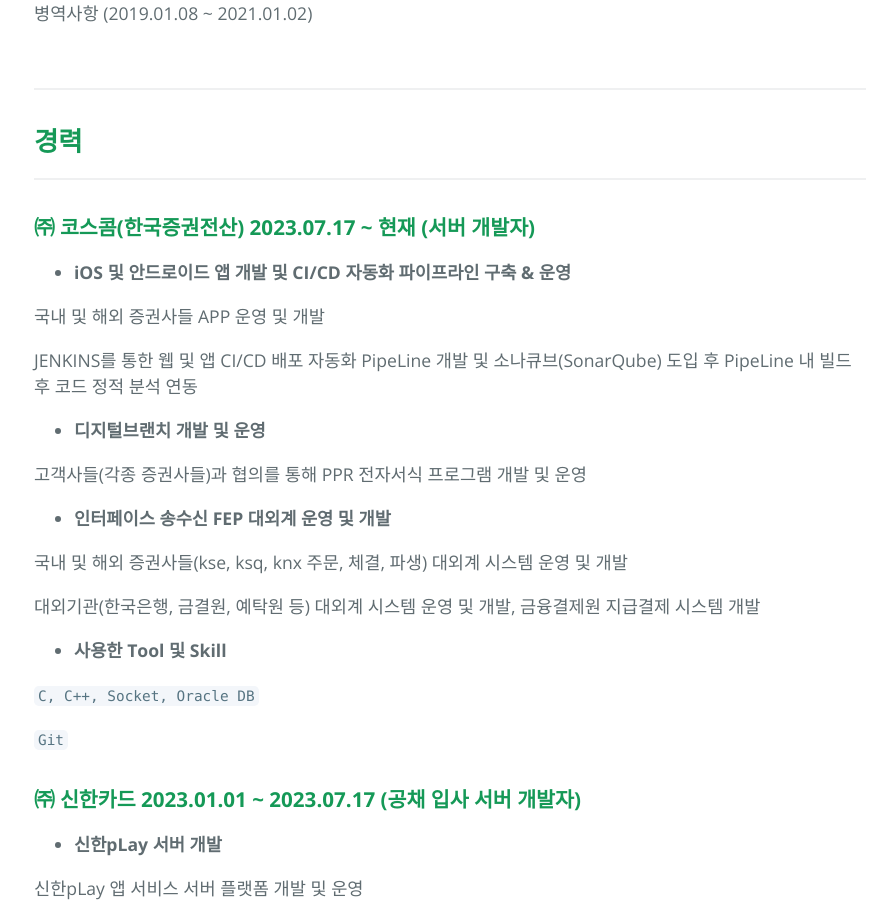
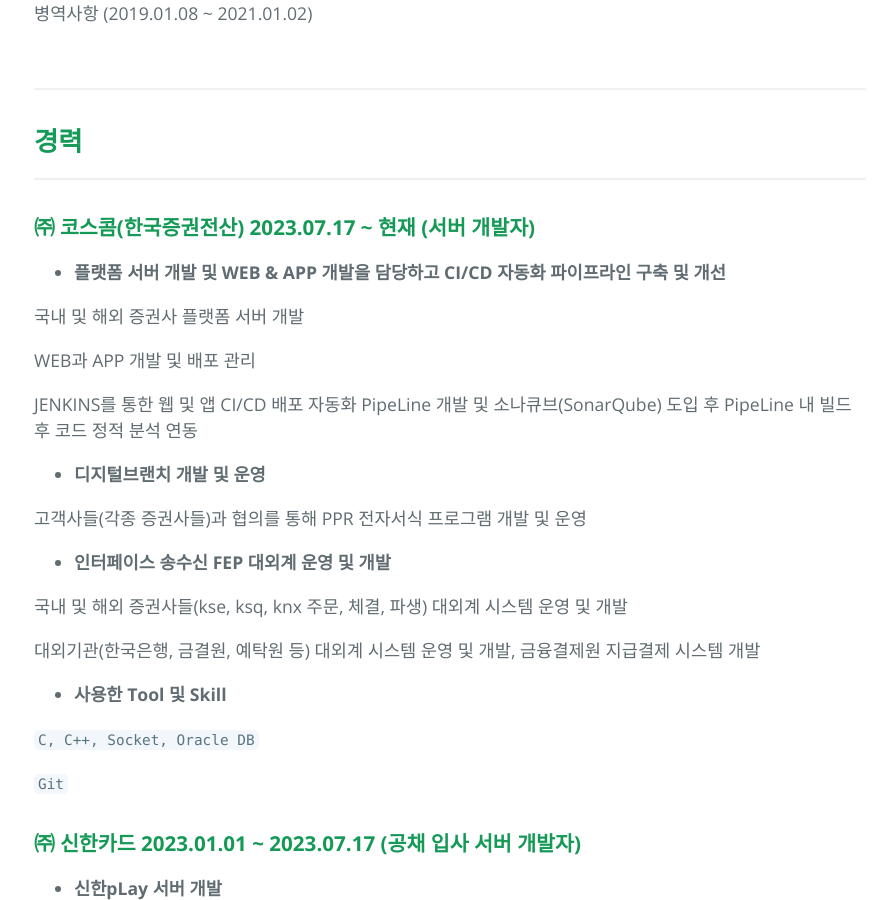
Before and after one commit to 2haein/theofto, a Jekyll site: the page built from index.md, in a window 1280 px wide and 900 px high, scrolled down 2373 px. Shown: the whole window, without its empty margins (190-1072 px from the left). Built offline with Jekyll 4.4.1, drawn with Linux system fonts in a browser that asks for light colours; our own code applies the rules of GitHub Pages for plain Markdown files.

Commit message:
update: index.md

```diff
--- a/index.md
+++ b/index.md
@@ -76,9 +76,11 @@
 
 ### **㈜ 코스콤(한국증권전산) 2023.07.17 ~ 현재 (서버 개발자)**
 
-- **iOS 및 안드로이드 앱 개발 및 CI/CD 자동화 파이프라인 구축 & 운영**
+- **플랫폼 서버 개발 및 WEB & APP 개발을 담당하고 CI/CD 자동화 파이프라인 구축 및 개선**
 
-국내 및 해외 증권사들 APP 운영 및 개발
+국내 및 해외 증권사 플랫폼 서버 개발
+
+WEB과 APP 개발 및 배포 관리
 
 JENKINS를 통한 웹 및 앱 CI/CD 배포 자동화 PipeLine 개발 및 소나큐브(SonarQube) 도입 후 PipeLine 내 빌드 후 코드 정적 분석 연동
 
```
